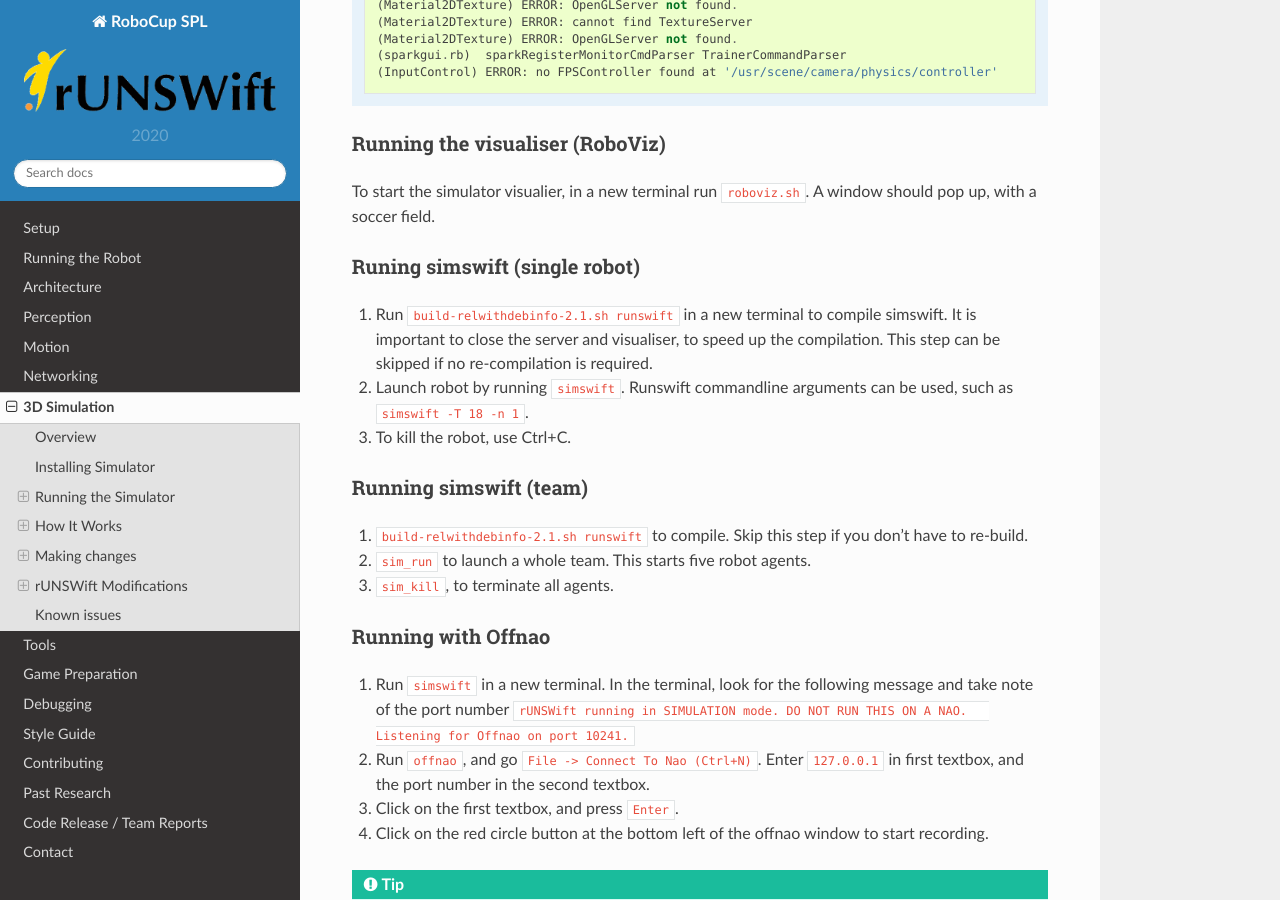
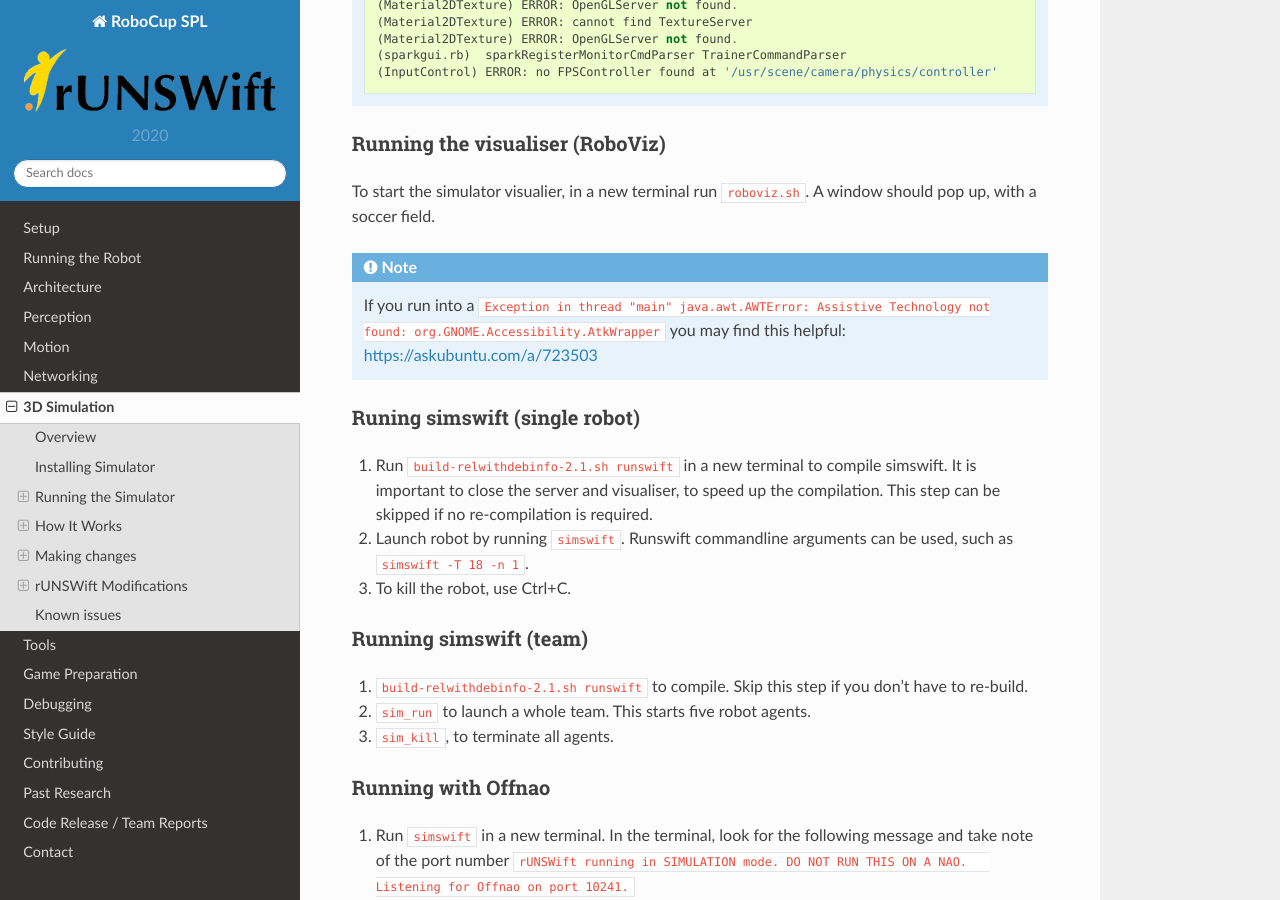
Before and after one commit to UNSWComputing/rUNSWift-docs, a Sphinx documentation site: the page built from source/3d_simulation.rst, in a window 1280 px wide and 900 px high, scrolled down 1291 px. Built offline with Sphinx 7.4.7 and the Read the Docs theme 2.0.0, drawn with Linux system fonts in a browser that asks for light colours.

Commit message:
📝 Add note for java.awt.AWTError resolution
Needed for my 18.04.3 LTS VM.

```diff
--- a/source/3d_simulation.rst
+++ b/source/3d_simulation.rst
@@ -75,6 +75,9 @@
 
 To start the simulator visualier, in a new terminal run ``roboviz.sh``.
 A window should pop up, with a soccer field.
+
+.. note::
+    If you run into a ``Exception in thread "main" java.awt.AWTError: Assistive Technology not found: org.GNOME.Accessibility.AtkWrapper`` you may find this helpful: https://askubuntu.com/a/723503
 
 Runing simswift (single robot)
 ==============================
```
